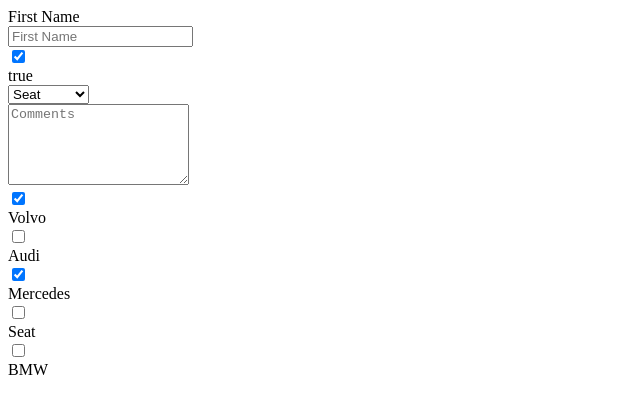
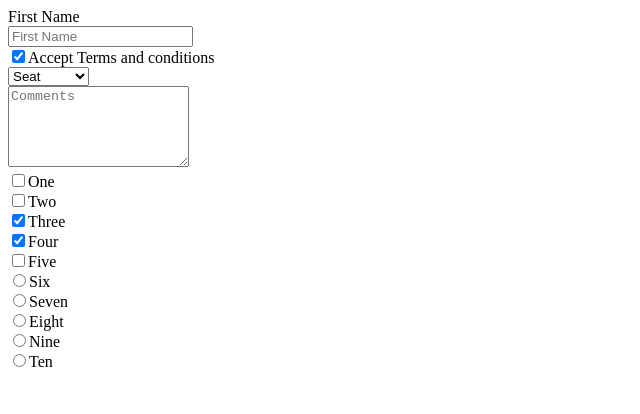
Before and after one commit to terra-hq/vue-form, a Vue app: page / in a window 1280 px wide. Shown: the top 414 px of the page, without its empty margins (0-640 px from the left). Built offline with nearby package versions, Linux system fonts and the light colour scheme.

Commit message:
radio button

```diff
--- a/src/App.vue
+++ b/src/App.vue
@@ -17,10 +17,10 @@
             v-model="terms"
             id="terms"
             checkboxClass="g--form-checkbox-01"
+            textLabel="Accept Terms and conditions"
             :error="error"
-            required
+            :required="required"
         />
-        {{ terms }}
 
         <Select
             id="cars"
@@ -43,8 +43,16 @@
 
         <GroupCheckbox
             :options="checkboxOptions"
-            v-model="groupTest"
-            groupClass="g--form-group-checkbox-01"
+            v-model="optionsChecked"
+            checkboxClass="g--form-checkbox-01"
+            :error="error"
+            :required="required"
+        />
+
+        <GroupRadio
+            :options="radioOptions"
+            v-model="radioSelected"
+            radioClass="g--form-radio-01"
             :error="error"
             :required="required"
         />
@@ -66,6 +74,7 @@
 import Select from "./components/Select.vue"
 import TextArea from "./components/TextArea.vue"
 import GroupCheckbox from "./components/GroupCheckbox.vue"
+import GroupRadio from "./components/GroupRadio.vue"
 import ErrorAndHint from "./components/ErrorAndHint.vue"
 import { ref } from "vue"
 
@@ -84,15 +93,23 @@
     { id: "seat", label: "Seat", disabled: false },
     { id: "bmw", label: "BMW", disabled: false },
 ])
+const optionSelected = ref("seat")
 
 const checkboxOptions = ref([
-    { id: "volvo", label: "Volvo" },
-    { id: "audi", label: "Audi" },
-    { id: "mercedes", label: "Mercedes" },
-    { id: "seat", label: "Seat" },
-    { id: "bmw", label: "BMW" },
+    { id: "one", label: "One" },
+    { id: "two", label: "Two" },
+    { id: "three", label: "Three" },
+    { id: "four", label: "Four" },
+    { id: "five", label: "Five" },
 ])
-const groupTest = ref(["volvo", "mercedes"])
+const optionsChecked = ref(["three", "four"])
 
-const optionSelected = ref("seat")
+const radioOptions = ref([
+    { id: "six", label: "Six" },
+    { id: "seven", label: "Seven" },
+    { id: "eight", label: "Eight" },
+    { id: "nine", label: "Nine" },
+    { id: "ten", label: "Ten" },
+])
+const radioSelected = ref("")
 </script>
--- a/src/components/Checkbox.vue
+++ b/src/components/Checkbox.vue
@@ -9,14 +9,21 @@
             :value="modelValue"
             @change="$emit('update:modelValue', !modelValue)"
         />
+        <Label :forId="id" :labelClass="[`${checkboxClass}__title`]" :textLabel="textLabel" />
     </div>
 </template>
 
 <script setup>
+import Label from "./Label.vue"
+
 const props = defineProps({
     id: String,
     checkboxClass: String,
     modelValue: Boolean,
+    textLabel: {
+        type: String,
+        default: "",
+    },
     error: {
         type: Boolean,
         default: false,
--- a/src/components/GroupCheckbox.vue
+++ b/src/components/GroupCheckbox.vue
@@ -1,26 +1,24 @@
 <template>
-    <div v-for="(option, index) in options" :key="index" :class="groupClass">
     <Checkbox
+        v-for="(option, index) in options"
+        :key="index"
         v-model="selectedValues[index].checked"
         :id="option.id"
-            checkboxClass="g--form-checkbox-01"
+        :checkboxClass="checkboxClass"
         :error="error"
         :required="required"
+        :textLabel="option.label"
     />
-
-        <Label :forId="option.id" labelClass="g--form-label-01" :textLabel="option.label" />
-    </div>
 </template>
 
 <script setup>
 import { reactive, ref, watch } from "vue"
 import Checkbox from "./Checkbox.vue"
-import Label from "./Label.vue"
 
 const props = defineProps({
     options: Array, // { id: string; label: string }[]
     modelValue: Array, // string[]
-    groupClass: String,
+    checkboxClass: String,
     error: {
         type: Boolean,
         default: false,
--- /dev/null
+++ b/src/components/GroupRadio.vue
@@ -0,0 +1,49 @@
+<template>
+    <div
+        v-for="(option, index) in options"
+        :key="index"
+        :class="[radioClass, { [`${radioClass}--error`]: error }]"
+    >
+        <input
+            :id="option.id"
+            type="radio"
+            :class="[`${radioClass}__item`]"
+            :required="required"
+            :checked="option.id === selectedOption"
+            @change="handleChange(option.id)"
+        />
+        <Label
+            :forId="option.id"
+            :labelClass="[`${radioClass}__title`]"
+            :textLabel="option.label"
+        />
+    </div>
+</template>
+
+<script setup>
+import { ref } from "vue"
+import Label from "./Label.vue"
+
+const props = defineProps({
+    options: Array, // { id: string; label: string }[]
+    modelValue: String,
+    radioClass: String,
+    error: {
+        type: Boolean,
+        default: false,
+    },
+    required: {
+        type: Boolean,
+        default: false,
+    },
+})
+
+const selectedOption = ref(props.modelValue)
+
+const emit = defineEmits()
+
+const handleChange = (id) => {
+    selectedOption.value = id
+    emit("update:modelValue", selectedOption.value)
+}
+</script>
--- a/src/index.js
+++ b/src/index.js
@@ -6,6 +6,7 @@
 import TextArea from "./components/TextArea.vue"
 import Select from "./components/Select.vue"
 import GroupCheckbox from "./components/GroupCheckbox.vue"
+import GroupRadio from "./components/GroupRadio.vue"
 
 import { createApp } from "vue"
 import App from "./App.vue"
@@ -22,5 +23,6 @@
         app.component("TextArea", TextArea)
         app.component("Select", Select)
         app.component("GroupCheckbox", GroupCheckbox)
+        app.component("GroupRadio", GroupRadio)
     },
 }
```
Also changed, not shown: 1 other file (tests, documents, lock files or other folders). Lines whose indentation alone changed are shown as unchanged.
